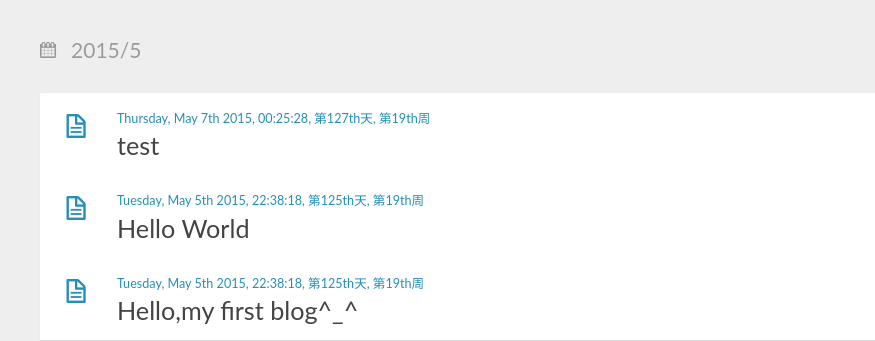
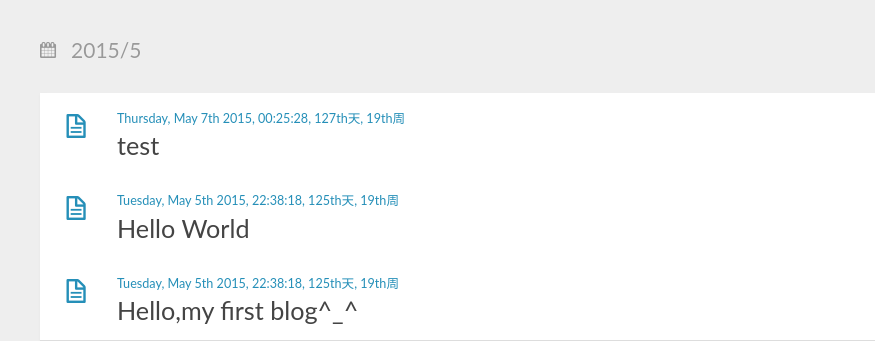
Before and after one commit to DawnYu9/codingbubble.github.io, a plain HTML site: page archives/2015/05/index.html in a window 1280 px wide. Shown: the part 121-462 px from the top of the page, 0-875 px from the left. Drawn offline with nearby package versions, Linux system fonts and the light colour scheme; a web font is replaced by a local one.

Commit message:
Site updated: 2015-05-07 00:48:53

```diff
--- a/archives/2015/05/index.html
+++ b/archives/2015/05/index.html
@@ -70,7 +70,7 @@ var _hmt = _hmt || [];
         <div class="post-content">
           <header>
             <div class="icon"></div>
-            <time datetime="2015-05-06T16:25:28.000Z"><a href="/2015/05/07/test/">Thursday, May 7th 2015, 00:25:28, 第127th天, 第19th周</a></time>
+            <time datetime="2015-05-06T16:25:28.000Z"><a href="/2015/05/07/test/">Thursday, May 7th 2015, 00:25:28, 127th天, 19th周</a></time>
 
               <h1 class="title"><a href="/2015/05/07/test/">test</a></h1>
 
@@ -82,7 +82,7 @@ var _hmt = _hmt || [];
         <div class="post-content">
           <header>
             <div class="icon"></div>
-            <time datetime="2015-05-05T14:38:18.000Z"><a href="/2015/05/05/hello-world/">Tuesday, May 5th 2015, 22:38:18, 第125th天, 第19th周</a></time>
+            <time datetime="2015-05-05T14:38:18.000Z"><a href="/2015/05/05/hello-world/">Tuesday, May 5th 2015, 22:38:18, 125th天, 19th周</a></time>
 
               <h1 class="title"><a href="/2015/05/05/hello-world/">Hello World</a></h1>
 
@@ -94,7 +94,7 @@ var _hmt = _hmt || [];
         <div class="post-content">
           <header>
             <div class="icon"></div>
-            <time datetime="2015-05-05T14:38:18.000Z"><a href="/2015/05/05/Hello-my-first-blog/">Tuesday, May 5th 2015, 22:38:18, 第125th天, 第19th周</a></time>
+            <time datetime="2015-05-05T14:38:18.000Z"><a href="/2015/05/05/Hello-my-first-blog/">Tuesday, May 5th 2015, 22:38:18, 125th天, 19th周</a></time>
 
               <h1 class="title"><a href="/2015/05/05/Hello-my-first-blog/">Hello,my first blog^_^</a></h1>
 
```
Also changed, not shown: 2015/05/05/Hello-my-first-blog/index.html (+1 -1 lines), 2015/05/05/hello-world/index.html (+1 -1 lines), 2015/05/07/test/index.html (+1 -1 lines), archives/2015/index.html (+3 -3 lines), archives/index.html (+3 -3 lines), categories/随笔/index.html (+1 -1 lines), index.html (+3 -3 lines).
